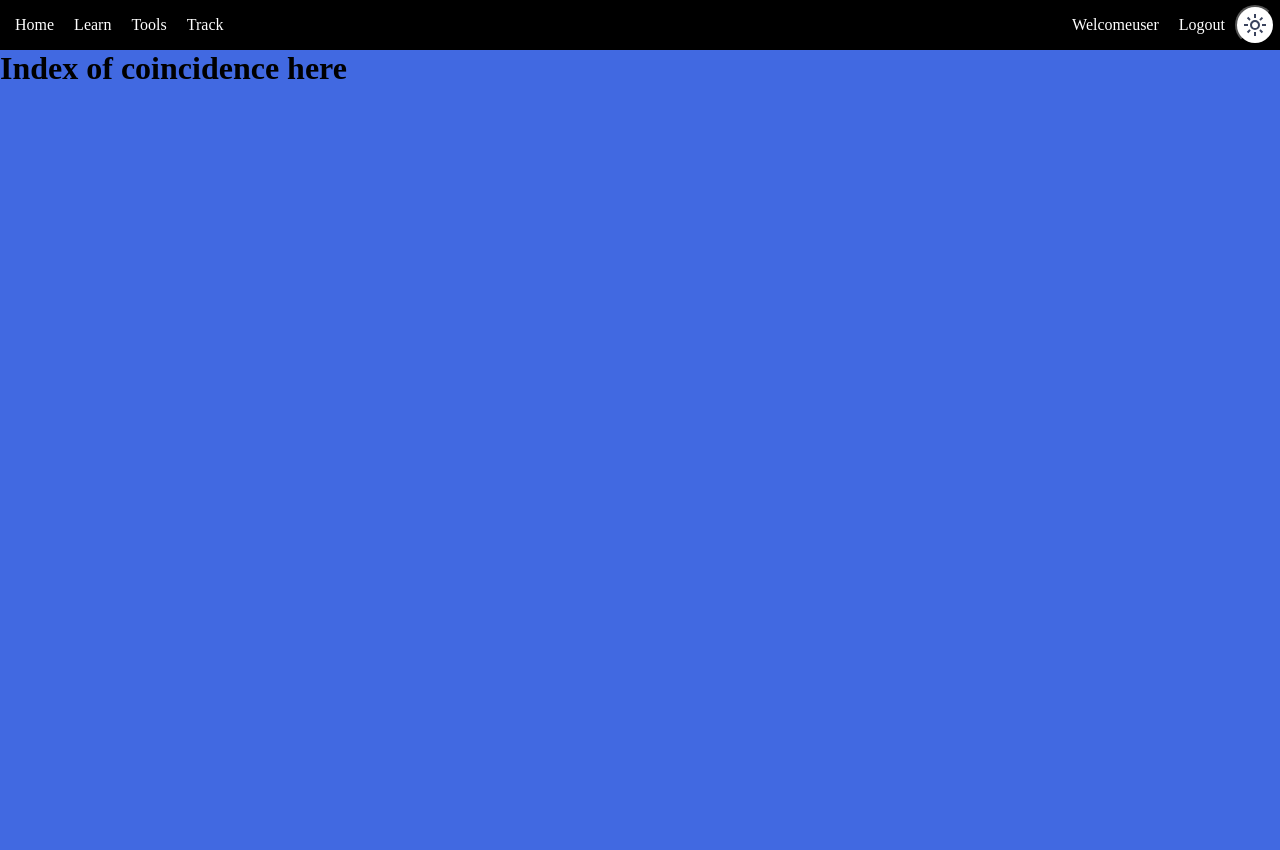
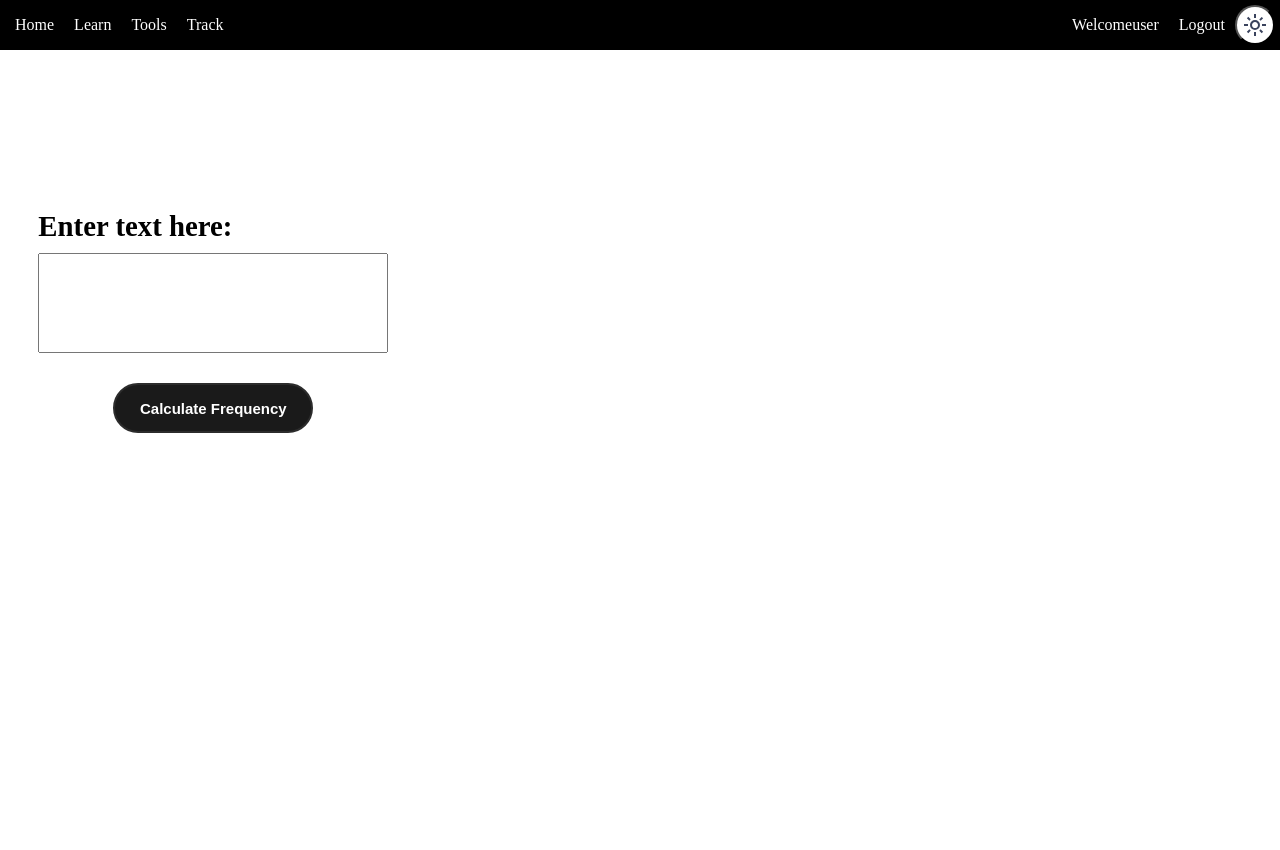
Before and after one commit to ThetPaing-7/Cryptonite, a Flask app: page /shiftTester in a window 1280 px wide. Before the commit the page ends 79 px from the top, so only its background shows below. Run offline with Flask 3, Linux system fonts and the light colour scheme.

Commit message:
Done shift Tester

```diff
--- a/static/css/base.css
+++ b/static/css/base.css
@@ -131,6 +131,20 @@ body{
   opacity: 1;
   transform: translateY(0);
 }
+
+/* Input text style */
+#sentence{
+ text-align: left;
+}
+
+#sentence::placeholder{
+  text-align: left;
+  margin: 5px;
+  padding: 1px;
+  vertical-align: top;
+}
+
+
 /* Start of the toogle bar */
 #theme-switch{
   height: 40px;
--- a/static/css/shiftTester.css
+++ b/static/css/shiftTester.css
@@ -1,3 +1,170 @@
+:root{
+    --bg-color: white;
+    --nav-bg-color : black;
+    --nav-text-color: white;
+    --base-variant:white;
+    --primary-color:#3a435d;
+    --dropdown-bg-color:black;
+    --navTextHover:red;
+    --border-color:#2c2c2c;
+    --btn-bg-color:#1a1a1a;
+    --btn-text-color:#fff;
+    --text-color:black;
+    --containerbg-color: #f9f9f9;
+    --result-color:black;
+    --result-hover:#180161;
+    --containerbg-hover-color: #EEF7FF;
+}
+
+.darkmode{
+    --bg-color: rgb(17, 17, 17);
+    --nav-bg-color : rgb(248, 240, 240);
+    --nav-text-color: rgb(16, 15, 15);
+    --base-variant:white;
+    --primary-color:#3a435d;
+    --dropdown-bg-color:white;
+    --navTextHover:red;
+    --border-color:#9faee7;
+    --btn-bg-color:#5b3bb4;
+    --btn-text-color:#fff;
+    --text-color:white;
+    --containerbg-color: #17153B;
+    --result-color:#EF5A6F;
+    --result-hover:#912BBC;
+    --containerbg-hover-color: hsla(243, 46%, 36%, 0.694);
+
+}
+
 body{
-    background-color: royalblue ;
+  color: var(--text-color);
 }
+
+.grid-container{
+    display: grid;
+    height: 100vh;
+    grid-template-columns: 2fr 4fr ;
+}
+
+.inputSection{
+    grid-area: 1 / 1 / 2 / 2;
+    display: flex;
+    flex-direction: column;
+    align-items: start;
+    justify-content: start;
+    margin: 0 auto;
+    margin-top: 150px;
+}
+
+.displaySection{
+    grid-area: 1 / 2 / 2 / 3 ;
+}
+
+.input{
+    margin: 10px;
+}
+
+#sentence{
+    width: 350px;
+    height: 100px;
+    text-align: left;
+    margin: 10px 0px;
+}
+
+label[for = "sentence"]{
+    font-weight: bold;
+    color: var(--text-color);
+    font-size:  1.8rem;
+}
+
+/* Hover Btn */
+/* Calcute button */
+.shiftTester-btn {
+  margin: 10px auto;
+  padding: 10px 20px;
+  border: 2px solid var(--border-color);
+  background-color: var(--btn-bg-color);
+  color: var(--btn-text-color);
+  font-size: 1.2rem;
+  cursor: pointer;
+  border-radius: 30px;
+  transition: all 0.4s ease;
+  outline: none;
+  position: relative;
+  overflow: hidden;
+  font-weight: bold;
+  width: 200px;
+  height: 50px;
+  font-size: 15px;
+}
+
+.shiftTester-btn::after {
+  content: "";
+  position: absolute;
+  top: 0;
+  left: 0;
+  width: 100%;
+  height: 100%;
+  background: radial-gradient(
+    circle,
+    rgba(255, 255, 255, 0.25) 0%,
+    rgba(255, 255, 255, 0) 70%
+  );
+  transform: scale(0);
+  transition: transform 0.5s ease;
+}
+
+.shiftTester-btn:hover::after {
+  transform: scale(4);
+}
+
+.shiftTester-btn:hover {
+  border-color: #666666;
+  background: #292929;
+}
+
+/* Display result */
+
+#resultHolder {
+    display: flex;
+    flex-direction: column;
+    gap: 10px;
+    margin-top: 20px;
+}
+
+.container {
+    display: flex;
+    justify-content: start;
+    padding: 10px;
+    background-color: var(--containerbg-color);
+    border: 1px solid #ddd;
+    border-radius: 5px;
+    opacity: 0;
+    transform: translateY(20px);
+    animation: fade-in 0.5s ease-out forwards;
+}
+
+.container:hover {
+    background-color: var(--containerbg-hover-color);
+    border: 1px solid var(--result-hover);
+}
+
+.num{
+  margin-right: 10px;
+}
+
+.num, .result {
+    font-family: Arial, sans-serif;
+    font-size: 16px;
+    color: var(--result-color);
+}
+
+@keyframes fade-in {
+    from {
+        opacity: 0;
+        transform: translateY(20px);
+    }
+    to {
+        opacity: 1;
+        transform: translateY(0);
+    }
+}
--- a/static/js/shiftTester.js
+++ b/static/js/shiftTester.js
@@ -1 +1,83 @@
-console.log("This work")
+class ShifTester {
+    constructor(text) {
+        this._text = text;
+        this._result = [];
+    }
+
+    set text(value) {
+        if (value.trim() === "") {
+            alert("Enter Cipher Text");
+            return;
+        }
+        this._text = value;
+    }
+
+    get text() {
+        return this._text;
+    }
+
+    bruteforcer() {
+        let splitText = this._text.split("");
+        for (let key = 1; key < 27; key++) {
+            let sentence = "";
+            for (let i = 0; i < splitText.length; i++) {
+                let ascii = splitText[i].charCodeAt(0);
+                if ((ascii >= 65 && ascii <= 90) || (ascii >= 97 && ascii <= 122)) {
+                    if (ascii >= 65 && ascii <= 90) {
+                        sentence += String.fromCharCode(((ascii - 65 + key) % 26) + 65);
+                    } else if (ascii >= 97 && ascii <= 122) {
+                        sentence += String.fromCharCode(((ascii - 97 + key) % 26) + 97);
+                    }
+                } else {
+                    sentence += splitText[i];
+                }
+            }
+            this._result.push(sentence);
+        }
+    }
+
+    get result() {
+        return this._result;
+    }
+}
+
+let test = new ShifTester("abcd");
+test.bruteforcer();
+console.log(test.result);
+
+
+document.getElementById("shiftTesterbtn").addEventListener("click", () => {
+    let containerHolder = document.getElementById("resultHolder");
+    let inputChiper = document.getElementById("sentence").value;
+
+    if (inputChiper.trim() === "") {
+        alert("Enter Cipher Text");
+        return;
+    }
+
+    let Attacker = new ShifTester(inputChiper);
+    Attacker.bruteforcer();
+    let sentences = Attacker.result;
+
+    containerHolder.innerHTML = "";
+
+    sentences.forEach((sentence, index) => {
+        let container = document.createElement("div");
+        container.classList.add("container");
+
+        let num = document.createElement("div");
+        num.classList.add("num");
+        num.textContent = index + 1;
+
+        let result = document.createElement("div");
+        result.classList.add("result");
+        result.textContent = sentence;
+
+        container.appendChild(num);
+        container.appendChild(result);
+
+        // Apply animation with delay
+        container.style.animationDelay = `${index * 0.1}s`;
+        containerHolder.appendChild(container);
+    });
+});
--- a/templates/shiftTester.html
+++ b/templates/shiftTester.html
@@ -15,5 +15,26 @@
 {% endblock %}
 
 {% block main %}
-    <h1>Index of coincidence here</h1>
+        <div class="grid-container">
+        <!-- Input Section -->
+        <div class="inputSection">
+            <!-- input text area -->
+            <div class="input">
+                <label for="sentence">Enter text here:</label><br>
+                <input type="text" id="sentence" name="sentence" required>
+            </div>
+
+            <!-- Button for shift Tester -->
+            <button id="shiftTesterbtn" class="shiftTester-btn">Calculate Frequency</button>
+        </div>
+
+        <!-- Display section -->
+         <div class="displaySection">
+            <div id="resultHolder">
+
+            </div>
+
+         </div>
+
+    </div>
 {% endblock %}
```
Also changed, not shown: static/css/frequencyAnalysis.css (+13 -5 lines).
